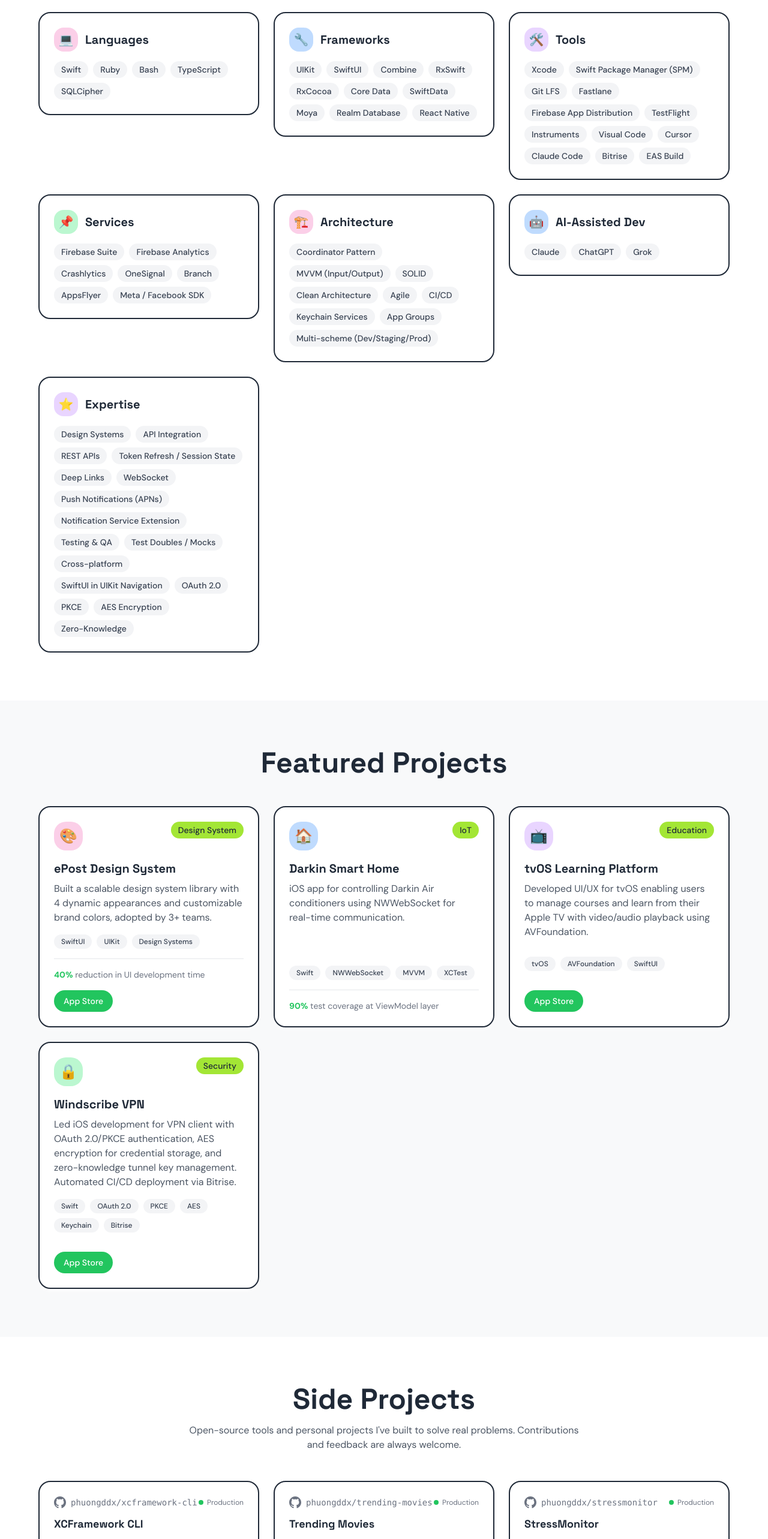
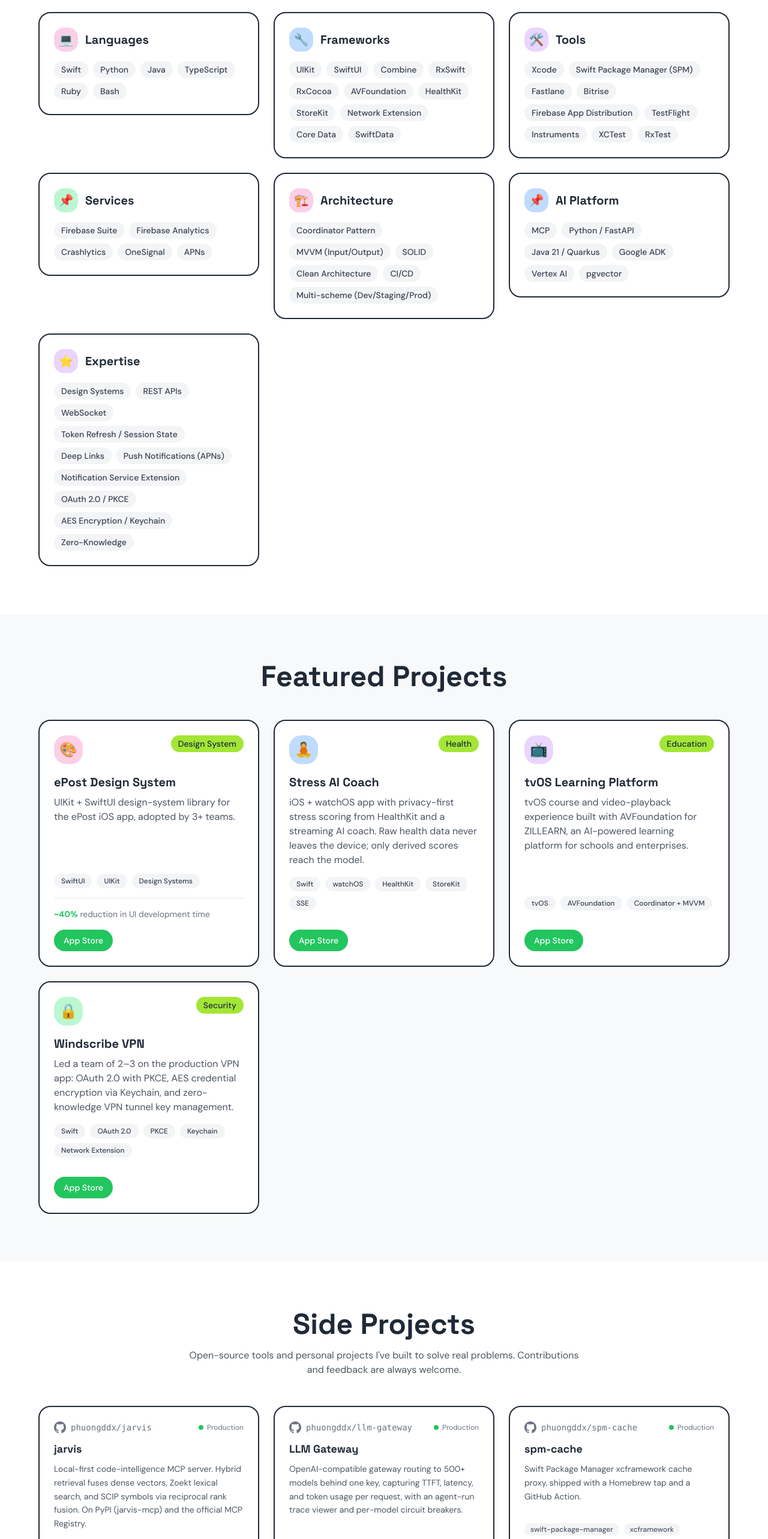
Before and after one commit to phuongddx/portfolio-next, a Next.js app: page / in a window 1280 px wide. Shown: the part 3020-5586 px from the top of the page at 60% size. Built offline with nearby package versions, Linux system fonts and the light colour scheme.

Commit message:
feat(data): align ios-mode projects, side projects, and skills with new cv

```diff
--- a/components/data/projects-data.ts
+++ b/components/data/projects-data.ts
@@ -18,9 +18,9 @@ export const projects: Project[] = [
     title: "ePost Design System",
     category: "Design System",
     description:
-      "Built a scalable design system library with 4 dynamic appearances and customizable brand colors, adopted by 3+ teams.",
+      "UIKit + SwiftUI design-system library for the ePost iOS app, adopted by 3+ teams.",
     technologies: ["SwiftUI", "UIKit", "Design Systems"],
-    stat: { value: "40%", label: "reduction in UI development time" },
+    stat: { value: "~40%", label: "reduction in UI development time" },
     screenshots: [
       "/screenshots/swisspost/460x998bb.webp",
       "/screenshots/swisspost/460x998bb-2.webp",
@@ -29,23 +29,22 @@ export const projects: Project[] = [
     appStoreUrl: "https://apps.apple.com/us/app/swiss-post/id378676700",
   },
   {
-    id: "smart-home",
-    title: "Darkin Smart Home",
-    category: "IoT",
+    id: "stress-ai-coach",
+    title: "Stress AI Coach",
+    category: "Health",
     description:
-      "iOS app for controlling Darkin Air conditioners using NWWebSocket for real-time communication.",
-    technologies: ["Swift", "NWWebSocket", "MVVM", "XCTest"],
-    stat: { value: "90%", label: "test coverage at ViewModel layer" },
+      "iOS + watchOS app with privacy-first stress scoring from HealthKit and a streaming AI coach. Raw health data never leaves the device; only derived scores reach the model.",
+    technologies: ["Swift", "watchOS", "HealthKit", "StoreKit", "SSE"],
     screenshots: [],
-    appStoreUrl: undefined,
+    appStoreUrl: "https://apps.apple.com/us/app/stress-ai-coach/id6778478266",
   },
   {
     id: "tvos-learning",
     title: "tvOS Learning Platform",
     category: "Education",
     description:
-      "Developed UI/UX for tvOS enabling users to manage courses and learn from their Apple TV with video/audio playback using AVFoundation.",
-    technologies: ["tvOS", "AVFoundation", "SwiftUI"],
+      "tvOS course and video-playback experience built with AVFoundation for ZILLEARN, an AI-powered learning platform for schools and enterprises.",
+    technologies: ["tvOS", "AVFoundation", "Coordinator + MVVM"],
     screenshots: [
       "/screenshots/zillearn/Screenshot-1.png",
       "/screenshots/zillearn/Screenshot-2.png",
@@ -58,8 +57,8 @@ export const projects: Project[] = [
     title: "Windscribe VPN",
     category: "Security",
     description:
-      "Led iOS development for VPN client with OAuth 2.0/PKCE authentication, AES encryption for credential storage, and zero-knowledge tunnel key management. Automated CI/CD deployment via Bitrise.",
-    technologies: ["Swift", "OAuth 2.0", "PKCE", "AES", "Keychain", "Bitrise"],
+      "Led a team of 2–3 on the production VPN app: OAuth 2.0 with PKCE, AES credential encryption via Keychain, and zero-knowledge VPN tunnel key management.",
+    technologies: ["Swift", "OAuth 2.0", "PKCE", "Keychain", "Network Extension"],
     screenshots: ["/screenshots/windscribe/460x996bb.webp"],
     appStoreUrl: "https://apps.apple.com/us/app/vpn-windscribe-fast-secure/id1129435228",
   },
--- a/components/data/side-projects-data.ts
+++ b/components/data/side-projects-data.ts
@@ -11,44 +11,45 @@ export interface SideProject {
   status: "production" | "development" | "archived";
 }
 
+// Star/fork counts are a snapshot from the GitHub API on 2026-10-10.
 export const sideProjects: SideProject[] = [
   {
-    id: "xcframework-cli",
-    title: "XCFramework CLI",
+    id: "jarvis",
+    title: "jarvis",
     description:
-      "Build XCFrameworks from Xcode projects or Swift Packages with YAML/JSON config support. Features iOS + Simulator support, resource bundles, and colored output.",
-    githubUrl: "https://github.com/phuongddx/xcframework-cli",
-    language: "Ruby",
-    languageColor: "#CC342D",
-    stars: 0,
+      "Local-first code-intelligence MCP server. Hybrid retrieval fuses dense vectors, Zoekt lexical search, and SCIP symbols via reciprocal rank fusion. On PyPI (jarvis-mcp) and the official MCP Registry.",
+    githubUrl: "https://github.com/jarvis-intelligence/jarvis",
+    language: "Python",
+    languageColor: "#3572A5",
+    stars: 4,
     forks: 0,
-    topics: ["ios", "xcframework", "cli", "swift-package", "xcode"],
+    topics: ["mcp", "code-intelligence", "scip", "tree-sitter", "lancedb"],
     status: "production",
   },
   {
-    id: "trending-movie-ios",
-    title: "Trending Movies",
+    id: "llm-gateway",
+    title: "LLM Gateway",
     description:
-      "iOS app showcasing trending movies using TMDB API. Built with Clean Architecture + MVVM, featuring hero carousel, trailer playback, search, and watchlist management.",
-    githubUrl: "https://github.com/phuongddx/trending-movie-ios",
-    language: "Swift",
-    languageColor: "#F05138",
+      "OpenAI-compatible gateway routing to 500+ models behind one key, capturing TTFT, latency, and token usage per request, with an agent-run trace viewer and per-model circuit breakers.",
+    githubUrl: "https://github.com/phuongddx/llm-gateway",
+    language: "Python",
+    languageColor: "#3572A5",
     stars: 0,
     forks: 0,
-    topics: ["swiftui", "mvvm", "clean-architecture", "tmdb", "movies"],
+    topics: ["llm", "gateway", "observability", "fastapi", "sse"],
     status: "production",
   },
   {
-    id: "ios-stress-app",
-    title: "StressMonitor",
+    id: "spm-cache",
+    title: "spm-cache",
     description:
-      "Privacy-first stress monitoring for iOS & watchOS using HRV analysis. Encrypted storage with SQLCipher, Keychain Services for secure keys, App Groups for iOS/watchOS data sharing. CloudKit sync, widgets, and breathing exercises.",
-    githubUrl: "https://github.com/NextGen-Limited/ios-stress-app",
-    language: "Swift",
-    languageColor: "#F05138",
-    stars: 0,
+      "Swift Package Manager xcframework cache proxy, shipped with a Homebrew tap and a GitHub Action.",
+    githubUrl: "https://github.com/phuongddx/spm-cache",
+    language: "Ruby",
+    languageColor: "#CC342D",
+    stars: 1,
     forks: 0,
-    topics: ["swiftui", "healthkit", "watchos", "cloudkit", "hrv", "sqlcipher", "keychain", "app-groups"],
+    topics: ["swift-package-manager", "xcframework", "cache", "homebrew", "github-actions"],
     status: "production",
   },
 ];
--- a/components/data/skills-data.ts
+++ b/components/data/skills-data.ts
@@ -8,7 +8,7 @@ export const skillCategories: SkillCategory[] = [
   {
     id: "languages",
     title: "Languages",
-    skills: ["Swift", "Ruby", "Bash", "TypeScript", "SQLCipher"],
+    skills: ["Swift", "Python", "Java", "TypeScript", "Ruby", "Bash"],
   },
   {
     id: "frameworks",
@@ -19,11 +19,12 @@ export const skillCategories: SkillCategory[] = [
       "Combine",
       "RxSwift",
       "RxCocoa",
+      "AVFoundation",
+      "HealthKit",
+      "StoreKit",
+      "Network Extension",
       "Core Data",
       "SwiftData",
-      "Moya",
-      "Realm Database",
-      "React Native",
     ],
   },
   {
@@ -32,30 +33,19 @@ export const skillCategories: SkillCategory[] = [
     skills: [
       "Xcode",
       "Swift Package Manager (SPM)",
-      "Git LFS",
       "Fastlane",
+      "Bitrise",
       "Firebase App Distribution",
       "TestFlight",
       "Instruments",
-      "Visual Code",
-      "Cursor",
-      "Claude Code",
-      "Bitrise",
-      "EAS Build",
+      "XCTest",
+      "RxTest",
     ],
   },
   {
     id: "services",
     title: "Services",
-    skills: [
-      "Firebase Suite",
-      "Firebase Analytics",
-      "Crashlytics",
-      "OneSignal",
-      "Branch",
-      "AppsFlyer",
-      "Meta / Facebook SDK",
-    ],
+    skills: ["Firebase Suite", "Firebase Analytics", "Crashlytics", "OneSignal", "APNs"],
   },
   {
     id: "architecture",
@@ -65,37 +55,28 @@ export const skillCategories: SkillCategory[] = [
       "MVVM (Input/Output)",
       "SOLID",
       "Clean Architecture",
-      "Agile",
       "CI/CD",
-      "Keychain Services",
-      "App Groups",
       "Multi-scheme (Dev/Staging/Prod)",
     ],
   },
   {
-    id: "ai-assisted",
-    title: "AI-Assisted Dev",
-    skills: ["Claude", "ChatGPT", "Grok"],
+    id: "ai-platform",
+    title: "AI Platform",
+    skills: ["MCP", "Python / FastAPI", "Java 21 / Quarkus", "Google ADK", "Vertex AI", "pgvector"],
   },
   {
     id: "expertise",
     title: "Expertise",
     skills: [
       "Design Systems",
-      "API Integration",
       "REST APIs",
+      "WebSocket",
       "Token Refresh / Session State",
       "Deep Links",
-      "WebSocket",
       "Push Notifications (APNs)",
       "Notification Service Extension",
-      "Testing & QA",
-      "Test Doubles / Mocks",
-      "Cross-platform",
-      "SwiftUI in UIKit Navigation",
-      "OAuth 2.0",
-      "PKCE",
-      "AES Encryption",
+      "OAuth 2.0 / PKCE",
+      "AES Encryption / Keychain",
       "Zero-Knowledge",
     ],
   },
--- a/components/sections/projects-section.tsx
+++ b/components/sections/projects-section.tsx
@@ -18,11 +18,9 @@ const pastelColors = [
 // Project icons based on category
 const categoryIcons: Record<string, string> = {
   "Design System": "🎨",
-  Fintech: "💰",
-  IoT: "🏠",
+  Health: "🧘",
   Education: "📺",
   Security: "🔒",
-  Architecture: "🏗️",
 };
 
 const containerVariants = {
```
